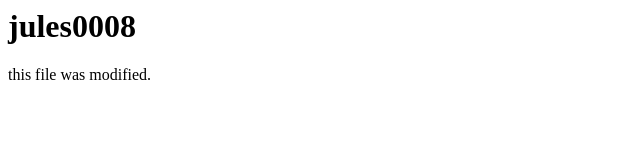
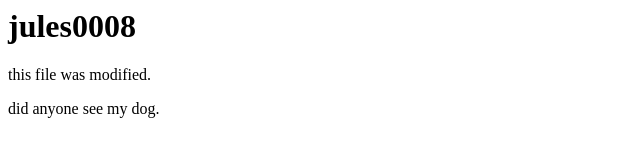
Before and after one commit to jule0008/jule0008.github.io, a plain HTML site: page index.html in a window 1280 px wide. Shown: the whole page, without its empty margins (0-640 px from the left). Drawn offline with Linux system fonts and the light colour scheme.

Commit message:
testing the steps

```diff
--- a/index.html
+++ b/index.html
@@ -1,2 +1,3 @@
 <h1>jules0008</h1>
 <P>this file was modified.</P>
+<p>did anyone see my dog.</p>
```
